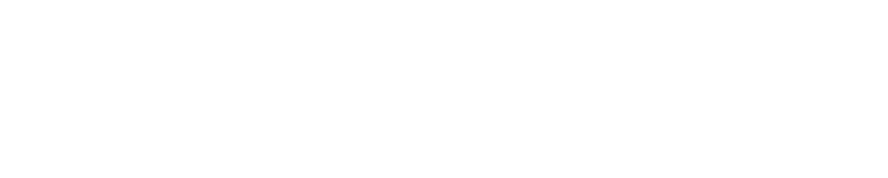
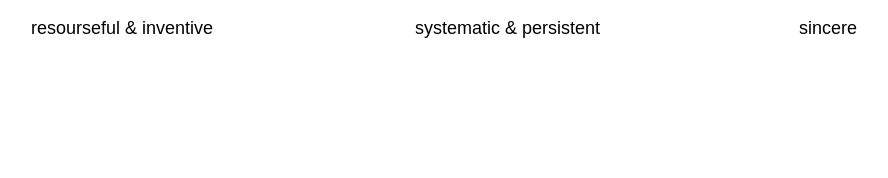
Before and after one commit to evapphilips/websiteLogoInteraction, a plain HTML site: page index.html in a window 1280 px wide. Shown: the top 178 px of the page, without its empty margins (97-985 px from the left). Drawn offline with Linux system fonts and the light colour scheme.

Commit message:
testing font

```diff
--- a/index.html
+++ b/index.html
@@ -24,10 +24,16 @@
         function unBlurImg(){
             plainLogo.style.filter = "blur(0px)";
         }
+
+        //position: absolute;top: 10%; width: 100%; text-align: center; font-size: 18px; font-family: Arial, Helvetica, sans-serif;
         </script>
     </head>
 
     <body>
         <img id="plainLogo" src="assets/logo1.png" width="25%" style="position:absolute; top:25%; left: 37.5%;"></img>
+
+        <p id="description1" style="position: absolute; top: 0%; left: 10%; width: 100%; font-size: 18px; font-family: Arial, Helvetica, sans-serif;">resourseful & inventive</p>
+        <p id="description2" style="position: absolute; top: 0%; left: 40%; width: 100%; font-size: 18px; font-family: Arial, Helvetica, sans-serif;">systematic & persistent</p>
+        <p id="description3" style="position: absolute; top: 0%; left: 70%; width: 100%; font-size: 18px; font-family: Arial, Helvetica, sans-serif;">sincere</p>
     </body>
 </html>
```
Also changed, not shown: 1 other file.
